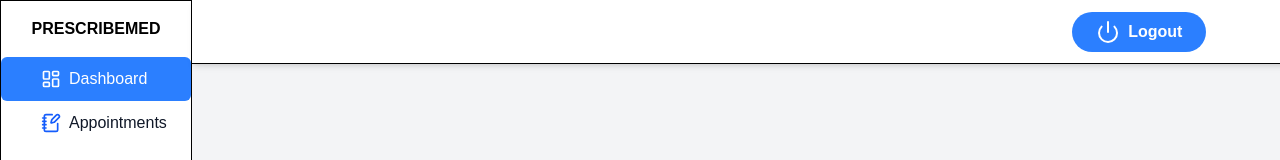
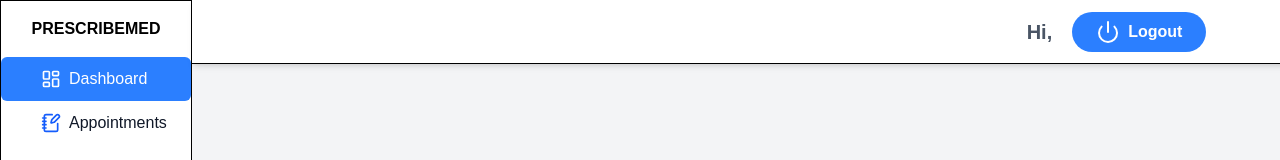
Before and after one commit to TONY-OCHIENG/PrescribeMed, a React (Vite) app in the folder client/: page /patient in a window 1280 px wide. Shown: the top 160 px of the page. Built offline with nearby package versions, Linux system fonts and the light colour scheme; no server answers.

Commit message:
displaying users last name on the top bar

```diff
--- a/client/src/pages/patientPages/PatientDashboard.jsx
+++ b/client/src/pages/patientPages/PatientDashboard.jsx
@@ -17,7 +17,7 @@ function PatientDashboard() {
     ]
 
     useEffect(() => {
-        axios.get('http://localhost:5000/api/patient/authPatient')
+        axios.get('http://localhost:5000/api/patients/authPatient')
         .then((response) => {
             if (response.data.success) {
                 setLastName(response.data.details)
@@ -52,6 +52,7 @@ function PatientDashboard() {
             <div className='w-[80%] md:w-[85%] overflow-x-auto'>
                 <div className='fixed w-full z-50 h-[8%] shadow-md p-4 flex items-center bg-white border-b'>
                     <div className='w-[80%]  flex justify-end items-center'>
+                        <h1 className='text-xl text-gray-600 mr-5 font-extrabold'>Hi,{lastName.lastName}</h1>
                         <button className='py-2 px-6 cursor-pointer bg-blue-500 flex justify-between items-center rounded-full'>
                          <Power className='mr-2 text-white'/>
                          <p className='text-white font-extrabold'>Logout</p>
```
